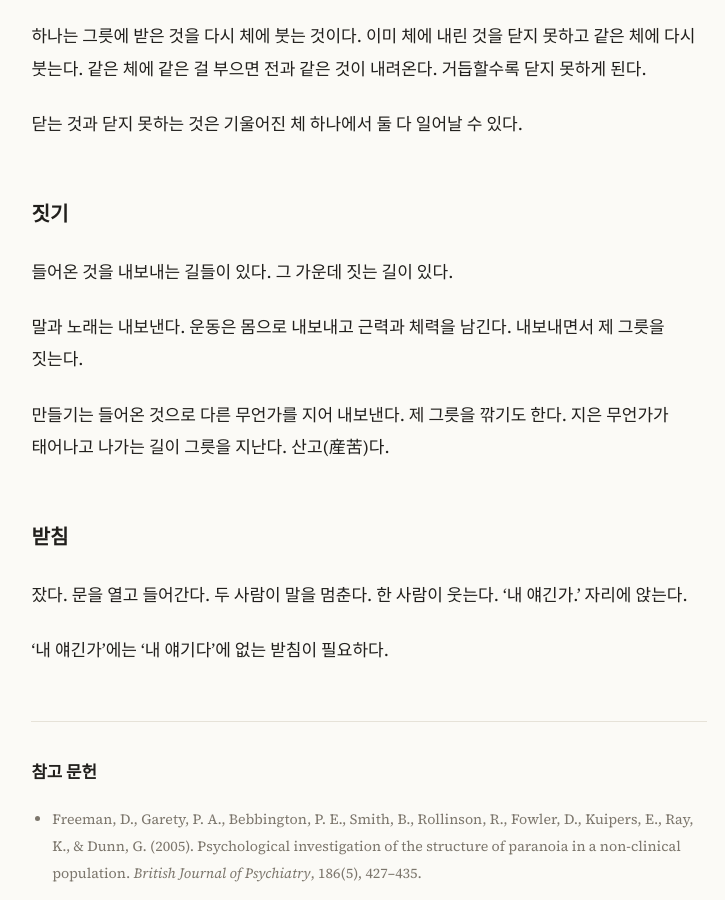
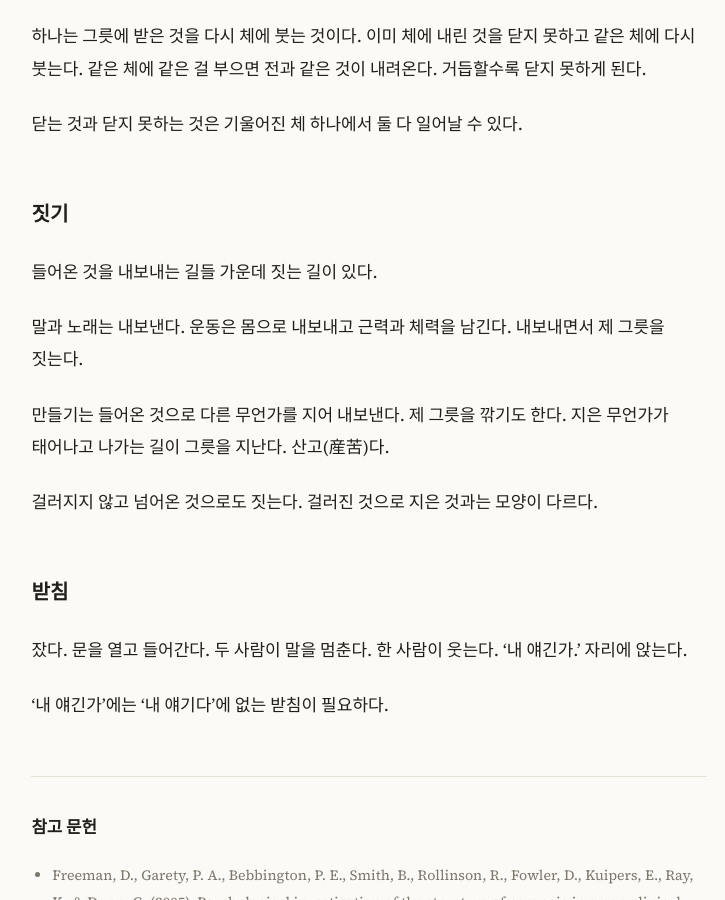
Before and after one commit to nonasking/essays, a Jekyll site: the page built from sieve-and-bowl/index.md, in a window 1280 px wide and 900 px high, scrolled down 2731 px. Shown: the whole window, without its empty margins (271-996 px from the left). Built offline with Jekyll 4.4.1, drawn with Linux system fonts in a browser that asks for light colours.

Commit message:
The Sieve and the Bowl: what is made from the unsifted has a different shape; opening of Making as one sentence (KR/EN)
Co-Authored-By: Claude Fable 5.2 <noreply@anthropic.com>
Claude-Session: https://claude.ai/code/session_01BTGLPHUQgcECRy3cyR5ScH

```diff
--- a/sieve-and-bowl/index.md
+++ b/sieve-and-bowl/index.md
@@ -75,11 +75,13 @@ description: 아가리로 들어온 것을 체가 가르고, 체는 그릇이
 
 ## 짓기
 
-들어온 것을 내보내는 길들이 있다. 그 가운데 짓는 길이 있다.
+들어온 것을 내보내는 길들 가운데 짓는 길이 있다.
 
 말과 노래는 내보낸다. 운동은 몸으로 내보내고 근력과 체력을 남긴다. 내보내면서 제 그릇을 짓는다.
 
 만들기는 들어온 것으로 다른 무언가를 지어 내보낸다. 제 그릇을 깎기도 한다. 지은 무언가가 태어나고 나가는 길이 그릇을 지난다. 산고(産苦)다.
+
+걸러지지 않고 넘어온 것으로도 짓는다. 걸러진 것으로 지은 것과는 모양이 다르다.
 
 ## 받침
 
```
Also changed, not shown: sieve-and-bowl/en.md (+3 -1 lines).
